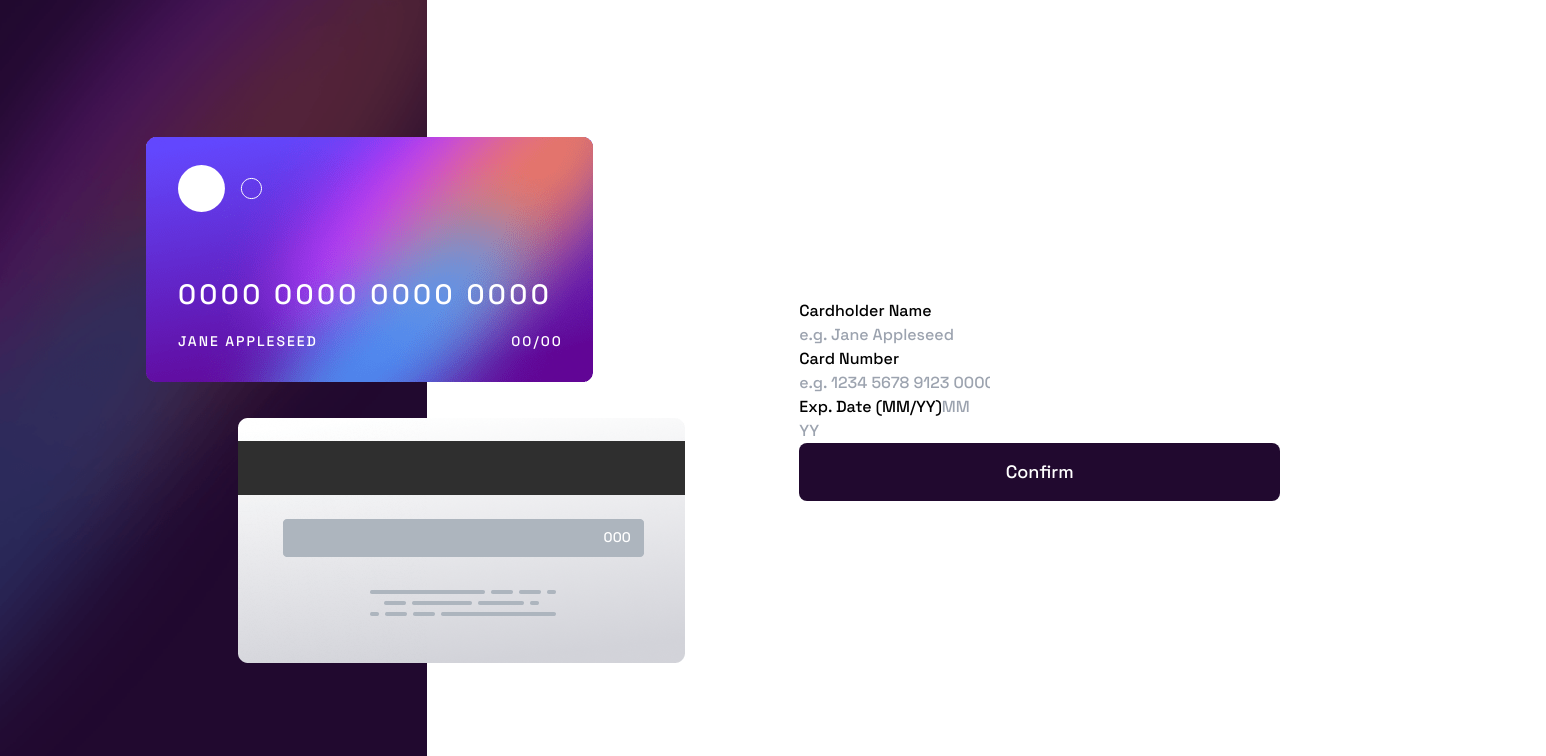
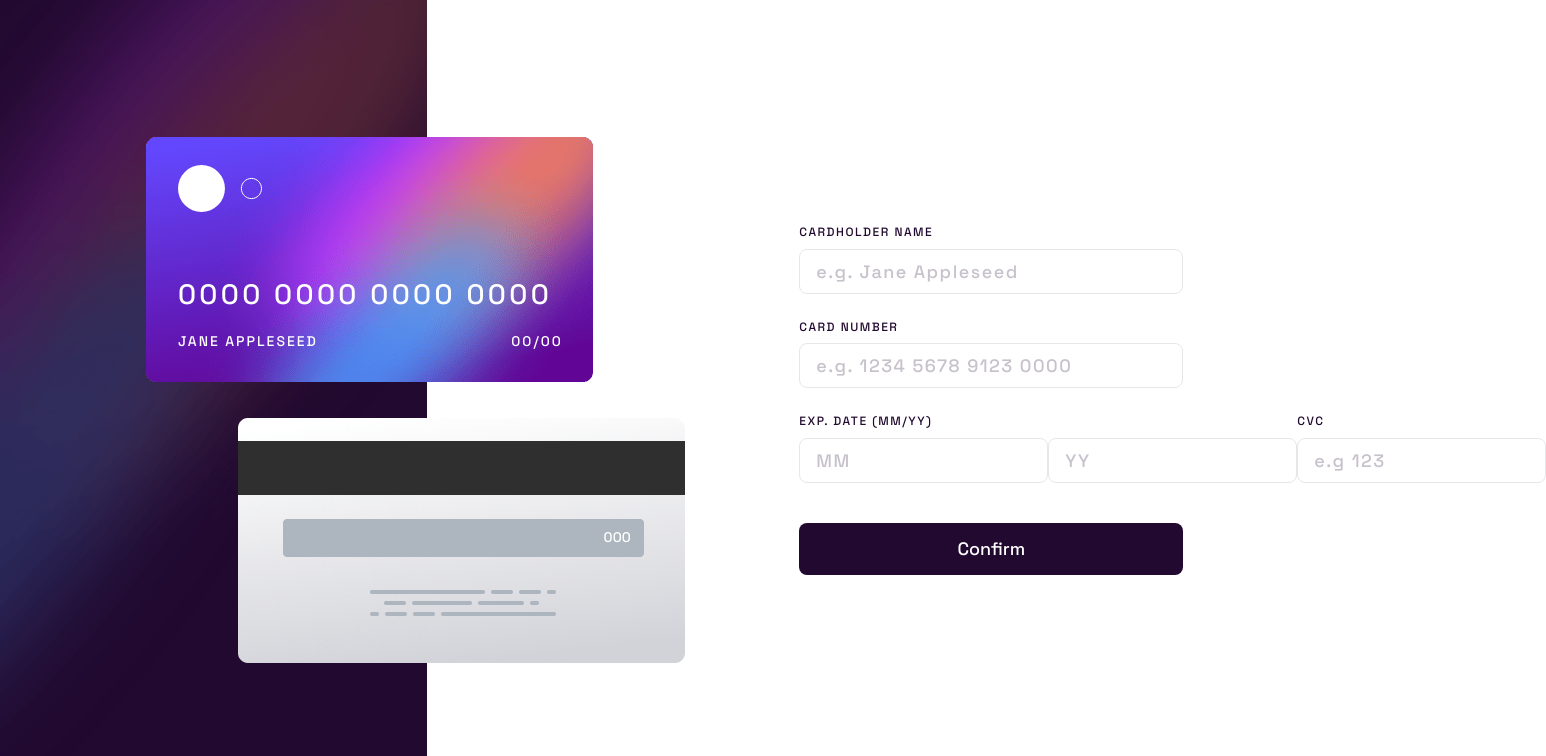
Before and after one commit to aleksandr-efimenko/interactive-card-details-form, a Next.js app: page / in a window 1280 px wide. Shown: the top 756 px of the page, 1546 px wide, since content can reach past the window. Built offline with nearby package versions, Linux system fonts and the light colour scheme.

Commit message:
form inputs and buttons ready

```diff
--- a/components/CardForm.tsx
+++ b/components/CardForm.tsx
@@ -66,14 +66,18 @@ export default function CardForm({
   };
 
   return (
-    <div className="">
+    <div className=" max-w-sm">
       <form className="">
-        <label className=" block" htmlFor="cardholder-name">
+        <div className="flex flex-col gap-[1.625rem]">
+          <label
+            className="block  card-label"
+            htmlFor="cardholder-name"
+          >
             Cardholder Name
             <input
               value={cardHolder}
               onChange={handleCardHolderEnter}
-            className="block"
+              className="block w-full card-input"
               type="text"
               id="cardholder-name"
               placeholder="e.g. Jane Appleseed"
@@ -82,26 +86,25 @@ export default function CardForm({
               <p className="text-red-500">Cardholder name is required</p>
             )}
           </label>
-        <label className="block" htmlFor="card-number">
+          <label className="block card-label" htmlFor="card-number">
             Card Number
             <input
               value={cardNumber}
               onChange={handleCardNumberEnter}
-            className="block"
+              className="block w-full card-input"
               type="text"
               id="card-number"
               placeholder="e.g. 1234 5678 9123 0000"
             />
           </label>
+          <div className="flex w-1/2">
+            <label className="block card-label" htmlFor="expiration-date">
+              Exp. Date (MM/YY)
               <div className="flex">
-          <div className="flex-1">
-            <label className="block" htmlFor="expiration-date">
-              <div className="block">
-                Exp. Date (MM/YY)
                 <input
                   value={cardExpiryMM}
                   onChange={handleCardExpiryEnterMM}
-                  className="rounded-lg"
+                  className="card-input"
                   type="text"
                   id="expiration-date-mm"
                   placeholder="MM"
@@ -109,20 +112,30 @@ export default function CardForm({
                 <input
                   value={cardExpiryYY}
                   onChange={handleCardExpiryEnterYY}
-                  className=""
+                  className="card-input"
                   type="text"
                   id="expiration-date-yy"
                   placeholder="YY"
                 />
               </div>
             </label>
+            <label htmlFor="cvv" className="card-label">
+              CVC
+              <input
+                type="text"
+                id="cvv"
+                className="card-input"
+                placeholder="e.g 123"
+                value={cardCvv}
+                onChange={handleCardCvvEnter}
+              />
+            </label>
           </div>
         </div>
-        <label htmlFor=""></label>
         <input
           type="submit"
           value="Confirm"
-          className="text-white w-full cursor-pointer  py-[0.9375rem] text-lg rounded-lg bg-[#21092f] hover:bg-slate-700"
+          className="text-white w-full cursor-pointer py-3 mt-10 text-lg rounded-lg bg-[#21092f] hover:bg-slate-700"
         />
       </form>
     </div>
--- a/pages/index.tsx
+++ b/pages/index.tsx
@@ -46,7 +46,7 @@ export default function Home() {
       </div>
       <div
         className=" min-h-screen grid grid-cols-5 z-10 relative"
-        style={{ gridTemplateColumns: "11.4% 33.8rem 8.8% auto auto" }}
+        style={{ gridTemplateColumns: "11.4% 33.8rem 8.8% auto 10%" }}
       >
         <div className="flex flex-col justify-center gap-9 col-start-2 col-end-3">
           <div className="mr-[17%] relative">
--- a/styles/globals.css
+++ b/styles/globals.css
@@ -6,6 +6,25 @@
   /* --foreground-rgb: 0, 0, 0; */
   /* --background-start-rgb: 214, 219, 220; */
   /* --background-end-rgb: 255, 255, 255; */
+}
+
+@layer components {
+  .card-label {
+    @apply text-very-dark-violet uppercase tracking-[0.125em]
+    leading-[0.925rem] text-xs;
+  }
+  .card-input {
+    @apply  border rounded-lg
+    placeholder-very-dark-violet
+    placeholder-opacity-25
+    h-[45px] py-[11px] px-4
+    mt-[9px]
+    text-lg leading-[1.44rem]
+    ;
+  }
+  .card-input:focus {
+    @apply outline-none;
+  }
 }
 
 /* @media (prefers-color-scheme: dark) {
--- a/tailwind.config.js
+++ b/tailwind.config.js
@@ -8,6 +8,7 @@ module.exports = {
   theme: {
     extend: {
       colors: {
+        'light-gray': 'hsl(278, 3%, 87%)',
         'light-grayish-violet': 'hsl(270, 3%, 87%)',
         'dark-grayish-violet': 'hsl(279, 6%, 55%)',
         'very-dark-violet': 'hsl(278, 68%, 11%)',
```
Lines whose indentation alone changed are shown as unchanged.
